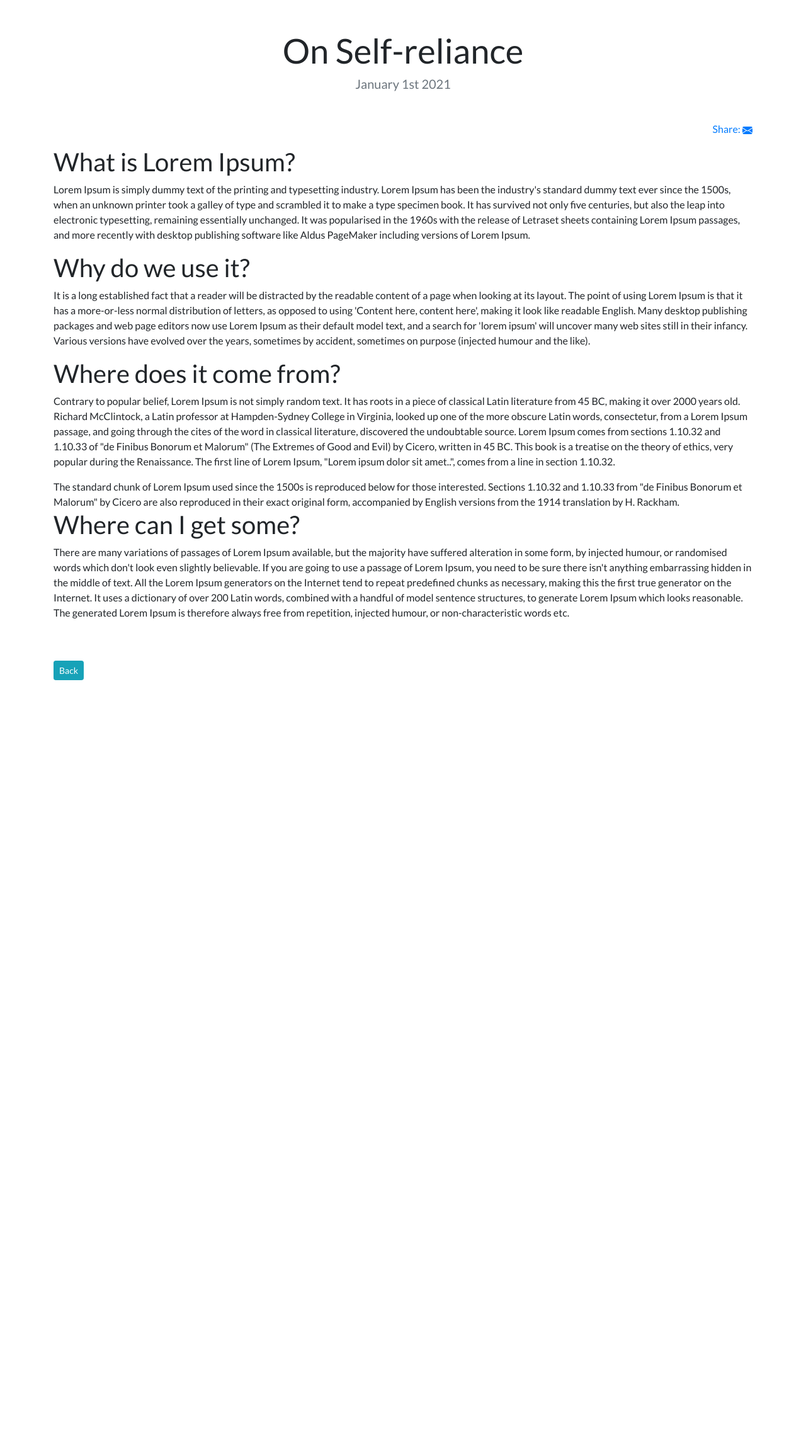
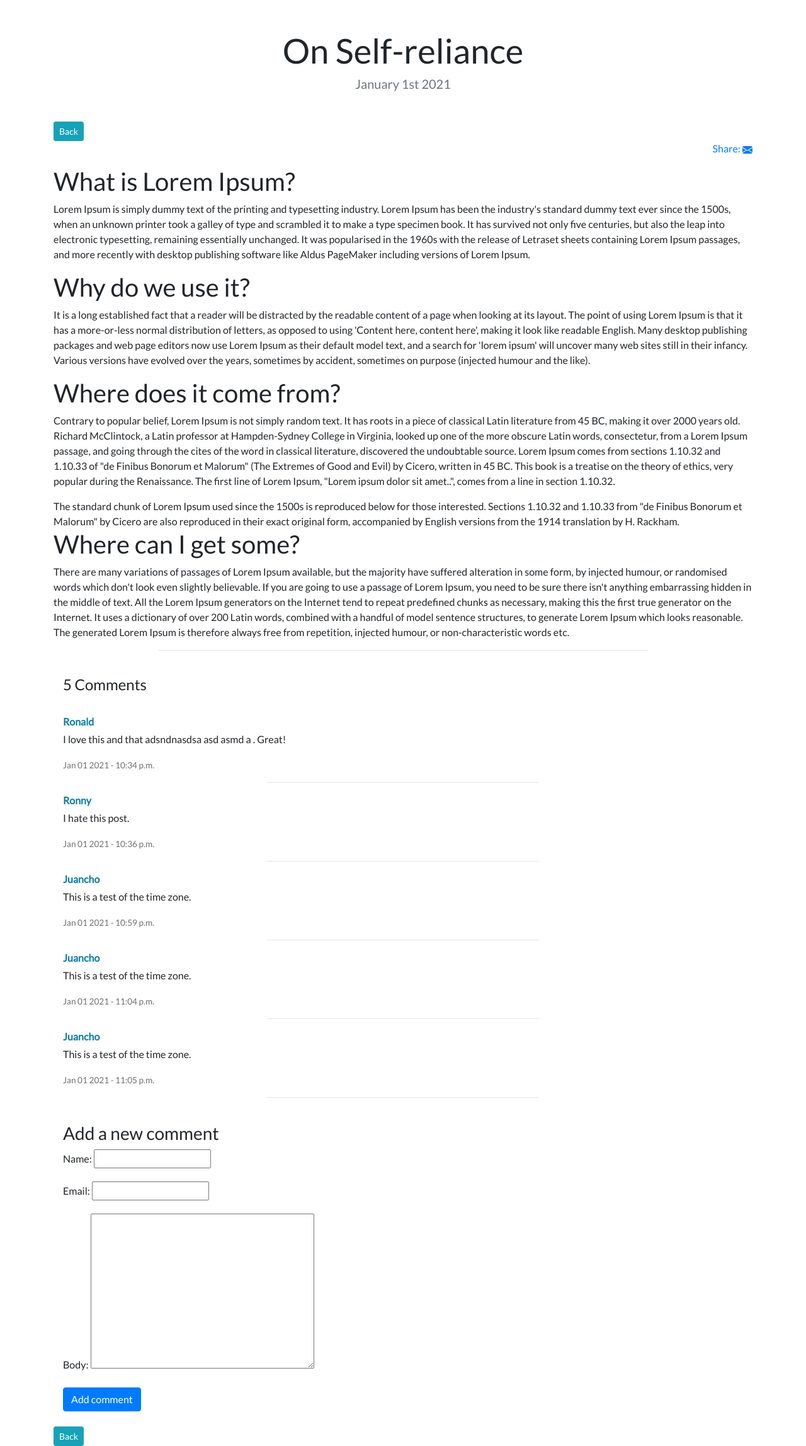
Before and after one commit to cejimenez0123/personal-portfolio, a Django app: page /blog/8/ in a window 1280 px wide. Shown: the part 68-2364 px from the top of the page at 63% size. Before the commit the page ends 1148 px from the top, so only its background shows below. Run offline with Django 3.2, Linux system fonts and the light colour scheme; data comes from the database, SQL or seed files in the repository; both versions use the stored data as it was after the commit; some libraries are stand-ins or nearby versions.

```diff
--- a/blog/forms.py
+++ b/blog/forms.py
@@ -1,7 +1,13 @@
 from django import forms
+from .models import Comment
 
 class EmailPostForm(forms.Form):
     name = forms.CharField(max_length=25)
     email = forms.EmailField()
     to = forms.EmailField()
     comments = forms.CharField(required=False, widget=forms.Textarea)
+
+class CommentForm(forms.ModelForm):
+    class Meta:
+        model = Comment
+        fields = ('name', 'email', 'body')
--- a/blog/models.py
+++ b/blog/models.py
@@ -9,3 +9,20 @@ class Blog(models.Model):
 
     def __str__(self):
         return self.title
+
+class Comment(models.Model):
+    post = models.ForeignKey(Blog,
+                            on_delete = models.CASCADE,
+                            related_name='comments')
+    name = models.CharField(max_length=80)
+    email = models.EmailField()
+    body = models.TextField()
+    created = models.DateTimeField(auto_now_add = True)
+    updated = models.DateTimeField(auto_now = True)
+    active = models.BooleanField(default= True)
+
+    class Meta:
+        ordering = ('created',)
+
+    def __str__(self):
+        return f'Comment by {self.name} on {self.post}'
--- a/blog/templates/blog/detail.html
+++ b/blog/templates/blog/detail.html
@@ -6,6 +6,7 @@
 
 <h1 class="text-center mt-5" id="blogdetailtitle">{{ blog.title }}</h1>
 <h5 class="text-center text-muted mb-5">{{ blog.date|date:'F jS Y' }}</h5>
+<a class="btn btn-info btn-sm" href="{% url 'blog:all_blogs' %}"> Back </a>
 <div class="text-right">
     <a href="{% url 'blog:post_share' blog.id %}" >Share: <svg xmlns="http://www.w3.org/2000/svg" width="16" height="16" fill="currentColor" class="bi bi-envelope-fill" viewBox="0 0 16 16">
         <path d="M.05 3.555A2 2 0 0 1 2 2h12a2 2 0 0 1 1.95 1.555L8 8.414.05 3.555zM0 4.697v7.104l5.803-3.558L0 4.697zM6.761 8.83l-6.57 4.027A2 2 0 0 0 2 14h12a2 2 0 0 0 1.808-1.144l-6.57-4.027L8 9.586l-1.239-.757zm3.436-.586L16 11.801V4.697l-5.803 3.546z"/>
@@ -22,7 +23,45 @@
     <a class="text-right btn btn-outline-info btn-sm text-right" href="{{ blog.url }}" target="blank"> More on this topic... </a>
 {% endif %}
 
-<br><br><a class="btn btn-info btn-sm" href="{% url 'blog:all_blogs' %}"> Back </a>
+<!-- Comment functionality -->
+<hr class="comment-line">
+<div class="container">
+    <div class="comment-section">
+        {% with comments.count as total_comments %}
+            <h4>
+                {{ total_comments }} Comment{{ total_comments|pluralize }}
+            </h4>
+            <br>
+        {% endwith %}
+        {% for comment in comments %}
+        <div class="comment">
+            <p class="info">
+                <strong class="comment_user"> {{ comment.name }} </strong>
+            </p>
+            <p class="comment_body">{{ comment.body|linebreaks }}</p>
+            <span class="comment_date">{{ comment.created|date:'M d Y - h:i a' }}</span>
+            <hr class="line_between_comments">
+        </div>
+        {% empty %}
+        <p> There are no comments yet. </p>
+        {% endfor %}
 
+    <!-- Form to submit comments -->
+        <br>
+        {% if new_comment %}
+            <h3>Your comment has been added.</h3>
+        {% else %}
+            <h3>Add a new comment</h3>
+            <form method="post">
+                {{ comment_form.as_p }}
+                {% csrf_token %}
+                <input class="btn btn-primary" type="submit" value="Add comment">
+            </form>
+        {% endif %}
+    </div>
 
+</div>
+
+<br>
+<a class="btn btn-info btn-sm" href="{% url 'blog:all_blogs' %}"> Back </a>
 {% endblock %}
--- a/blog/views.py
+++ b/blog/views.py
@@ -1,7 +1,7 @@
 from django.shortcuts import render, get_object_or_404
-from .models import Blog
+from .models import Blog, Comment
 from django.core.paginator import Paginator
-from .forms import EmailPostForm
+from .forms import EmailPostForm, CommentForm
 from django.core.mail import send_mail
 
 def all_blogs(request):
@@ -18,9 +18,33 @@ def all_blogs(request):
 
 def detail(request, blog_id):
     blog = get_object_or_404(Blog, pk = blog_id)
-    return render(request, 'blog/detail.html', {'blog': blog})
 
-# Share blog using email/user form
+    # List of active comments for this post
+    comments = blog.comments.filter(active = True)
+
+    new_comment = None
+
+    if request.method == 'POST':
+        # A comment was posted
+        comment_form = CommentForm(data = request.POST)
+        if comment_form.is_valid():
+            # Create Comment object but don't save to database yet
+            new_comment = comment_form.save(commit = False)
+            # Assign the current post to the comment
+            new_comment.post = blog
+            # Save the comment to the databasa
+            new_comment.save()
+    else:
+        comment_form = CommentForm()
+
+    return render(request,
+                'blog/detail.html',
+                {'blog': blog,
+                'comments': comments,
+                'new_comment': new_comment,
+                'comment_form': comment_form})
+
+# Share blog using email
 def blog_share(request, blog_id):
     # Retrieve Blog by ID
     blog = get_object_or_404(Blog, id = blog_id)
--- a/portfolio/static/portfolio/custom.css
+++ b/portfolio/static/portfolio/portfolio.css
@@ -12,24 +12,42 @@ body {
 .main-name {
     font-size: 1.4em;
 }
-hr {
-    width: 90%;
-
+.comment-line {
+    width: 70%;
 }
 a {
     text-decoration: none;
 }
 
 #blogtitle {
-    font-size: 3.7rem;
+    font-size: 3.6rem;
 }
 #numbertitle {
-    font-size: 1.6rem;
+    font-size: 1.5rem;
 }
 
 .linebelowcomment {
-    width: 90% !important;
+    width: 90%;
 }
+.comment-section {
+    padding-top: 1.5em;
+}
+.comment_user {
+    color: #0c7ea1;
+}
+.line_between_comments{
+    width: 40%;
+}
+.comment_date{
+    color: rgb(113, 109, 109);
+    font-size: .85rem;
+    text-align: right;
+}
+.comment_body{
+    margin-top: -12px;
+    padding-bottom: -5px;
+}
+
 
 #blog_image {
     display: block;
--- a/portfolio/templates/portfolio/base.html
+++ b/portfolio/templates/portfolio/base.html
@@ -10,7 +10,7 @@
   <!-- Bootstrap CSS -->
   <link rel="stylesheet" href="https://stackpath.bootstrapcdn.com/bootstrap/4.4.1/css/bootstrap.min.css" integrity="sha384-Vkoo8x4CGsO3+Hhxv8T/Q5PaXtkKtu6ug5TOeNV6gBiFeWPGFN9MuhOf23Q9Ifjh" crossorigin="anonymous">
 
-  <link rel="stylesheet" href="{% static "portfolio/custom.css" %}">
+  <link rel="stylesheet" type="text/css" href="{% static 'portfolio/portfolio.css' %}">
 
   <link href="https://fonts.googleapis.com/css?family=Lato&display=swap" rel="stylesheet">
 
```
Also changed, not shown: blog/admin.py (+8 -1 lines), personal_portfolio/settings.py (+5 -2 lines), blog/migrations/0004_comment.py (added), db.sqlite3, 5 other files.
